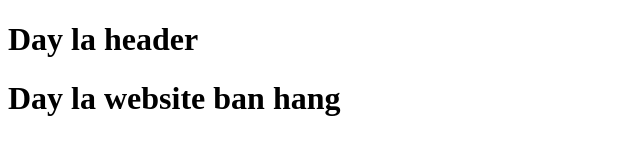
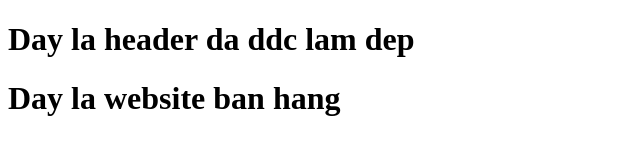
Before and after one commit to TanPhan1112/shop-ban-hang, a plain HTML site: page index.html in a window 1280 px wide. Shown: the whole page, without its empty margins (0-640 px from the left). Drawn offline with Linux system fonts and the light colour scheme.

```diff
--- a/index.html
+++ b/index.html
@@ -8,7 +8,7 @@
 </head>
 
 <body>
-    <h1>Day la header</h1>
+    <h1>Day la header da ddc lam dep</h1>
     <h1>Day la website ban hang</h1>
 </body>
 
```
